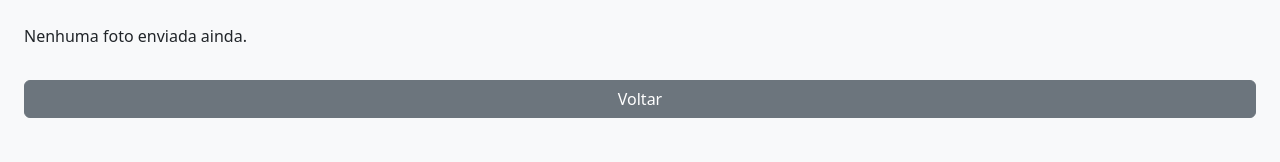
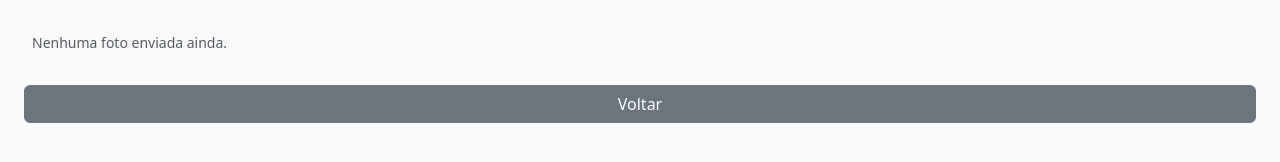
Before and after one commit to LuizGustavoCSantos/Conex-o-Escolar, a plain HTML site: page fotos_resp.html in a window 1280 px wide. Drawn offline with nearby package versions, Linux system fonts and the light colour scheme.

Commit message:
Adicionei as funções principais do site

```diff
--- a/fotos_resp.html
+++ b/fotos_resp.html
@@ -4,21 +4,25 @@
     <meta charset="UTF-8">
     <meta name="viewport" content="width=device-width, initial-scale=1.0">
     <title>Fotos - Responsável</title>
+
     <link href="https://cdn.jsdelivr.net/npm/bootstrap@5.3.0/dist/css/bootstrap.min.css" rel="stylesheet">
-    <link rel="shortcut icon" href="/img/747086.  png" type="image/x-icon">
-      <link rel="shortcut icon" href="/img/747086.png" type="image/x-icon">
+    <link rel="shortcut icon" href="/img/747086.png" type="image/x-icon">
 </head>
 
 <body class="bg-light p-4">
 
-   <div class="row" id="listaFotos"></div>
+    <div class="row" id="listaFotos"></div>
+
+    <a href="responsavel_dashboard.html" class="btn btn-secondary w-100 mt-3">Voltar</a>
 
 <script>
 let fotos = JSON.parse(localStorage.getItem("fotos_prof") || "[]");
 let area = document.getElementById("listaFotos");
 
 if (fotos.length === 0) {
-    area.innerHTML = "<p>Nenhuma foto enviada ainda.</p>";
+    area.innerHTML = `
+        <p class="text-muted small ms-2 mt-2">Nenhuma foto enviada ainda.</p>
+    `;
 }
 
 fotos.forEach(f => {
@@ -33,8 +37,5 @@ fotos.forEach(f => {
 });
 </script>
 
-        <a href="responsavel_dashboard.html" class="btn btn-secondary w-100 mt-3">Voltar</a>
-    </div>
-
 </body>
 </html>
```
